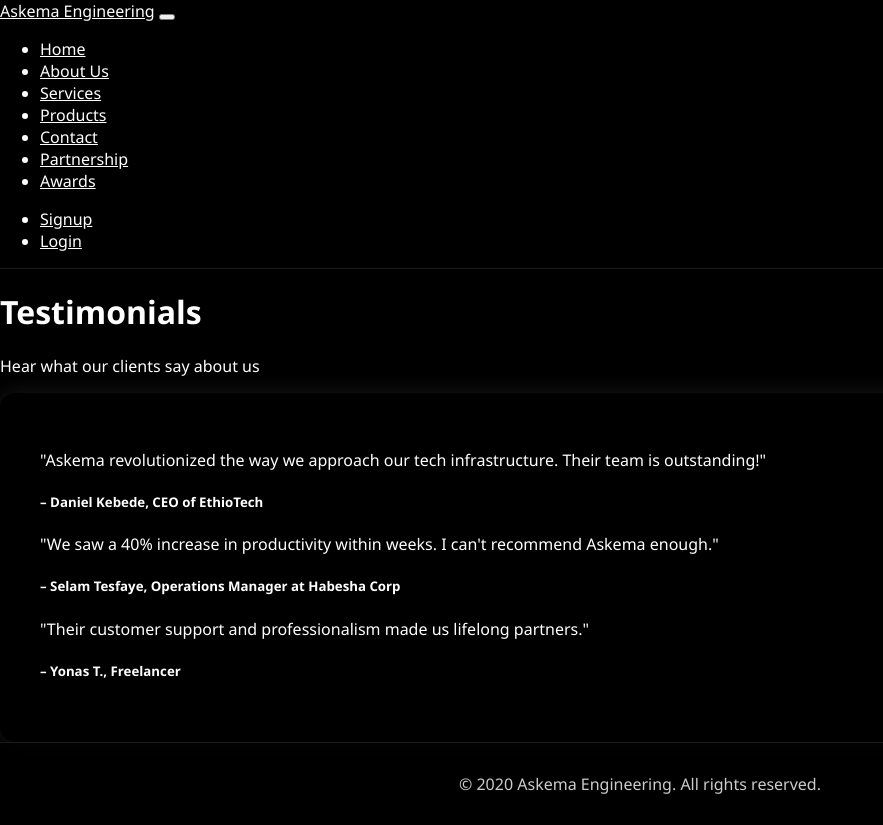
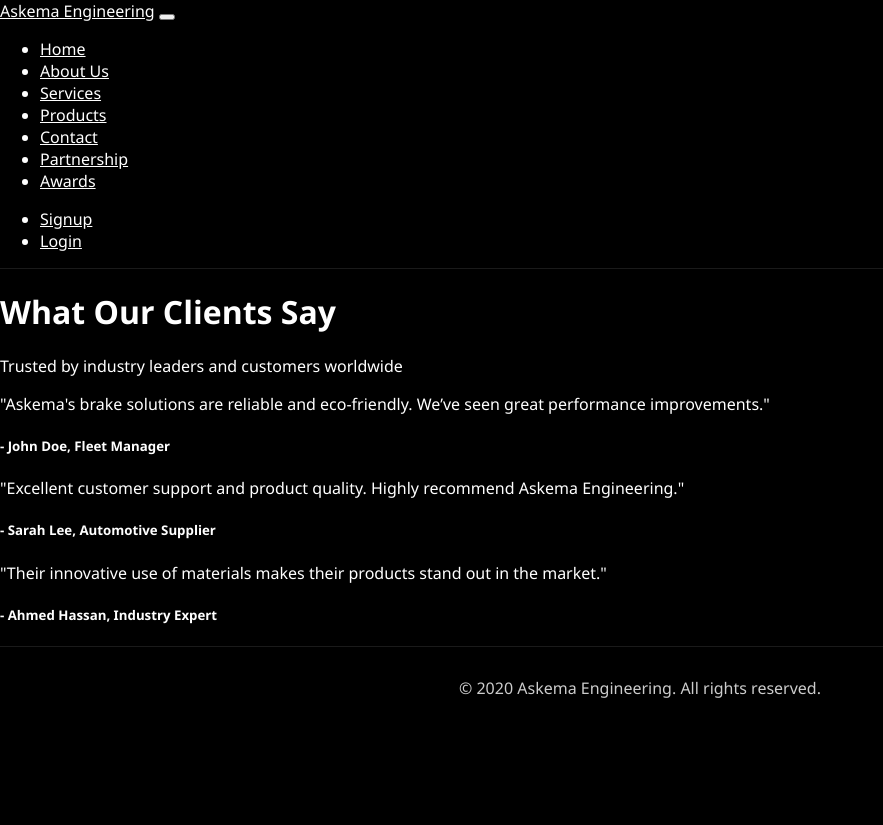
Before and after one commit to Nardos-serkalem/Askema_Engineering, a Flask app: template templates/testimonials.html in a window 1280 px wide. Shown: the whole page, without its empty margins (0-883 px from the left). After the commit the page ends 698 px from the top, so only its background shows below. Run offline with Flask 3, Linux system fonts and the light colour scheme; the template is opened without the code that fills it: most values are stand-ins (such as "Sample title", 1, 10 or a date in 2020); some libraries are stand-ins or nearby versions.

Commit message:
new page

```diff
--- a/templates/testimonials.html
+++ b/templates/testimonials.html
@@ -1,30 +1,36 @@
 {% extends "base.html" %}
 
+{% block title %}Testimonials - Askema Engineering{% endblock %}
+
 {% block content %}
-<div class="text-white text-center">
-    <h1>Testimonials</h1>
-    <p class="lead">Hear what our clients say about us</p>
+<div class="text-center mb-4">
+    <h1>What Our Clients Say</h1>
+    <p class="lead">Trusted by industry leaders and customers worldwide</p>
 </div>
 
-<section class="mt-5 transparent-section text-white">
-    <div class="card bg-dark bg-opacity-75 text-white mb-4 shadow border-0">
-        <div class="card-body">
-            <p class="card-text">"Askema revolutionized the way we approach our tech infrastructure. Their team is outstanding!"</p>
-            <h5 class="card-title">– Daniel Kebede, CEO of EthioTech</h5>
+<section class="row">
+    <div class="col-md-4 mb-4">
+        <div class="card bg-dark text-white h-100 shadow">
+            <div class="card-body">
+                <p class="card-text">"Askema's brake solutions are reliable and eco-friendly. We’ve seen great performance improvements."</p>
+                <h5 class="card-title">- John Doe, Fleet Manager</h5>
+            </div>
         </div>
     </div>
-
-    <div class="card bg-dark bg-opacity-75 text-white mb-4 shadow border-0">
-        <div class="card-body">
-            <p class="card-text">"We saw a 40% increase in productivity within weeks. I can't recommend Askema enough."</p>
-            <h5 class="card-title">– Selam Tesfaye, Operations Manager at Habesha Corp</h5>
+    <div class="col-md-4 mb-4">
+        <div class="card bg-dark text-white h-100 shadow">
+            <div class="card-body">
+                <p class="card-text">"Excellent customer support and product quality. Highly recommend Askema Engineering."</p>
+                <h5 class="card-title">- Sarah Lee, Automotive Supplier</h5>
+            </div>
         </div>
     </div>
-
-    <div class="card bg-dark bg-opacity-75 text-white mb-4 shadow border-0">
-        <div class="card-body">
-            <p class="card-text">"Their customer support and professionalism made us lifelong partners."</p>
-            <h5 class="card-title">– Yonas T., Freelancer</h5>
+    <div class="col-md-4 mb-4">
+        <div class="card bg-dark text-white h-100 shadow">
+            <div class="card-body">
+                <p class="card-text">"Their innovative use of materials makes their products stand out in the market."</p>
+                <h5 class="card-title">- Ahmed Hassan, Industry Expert</h5>
+            </div>
         </div>
     </div>
 </section>
```
